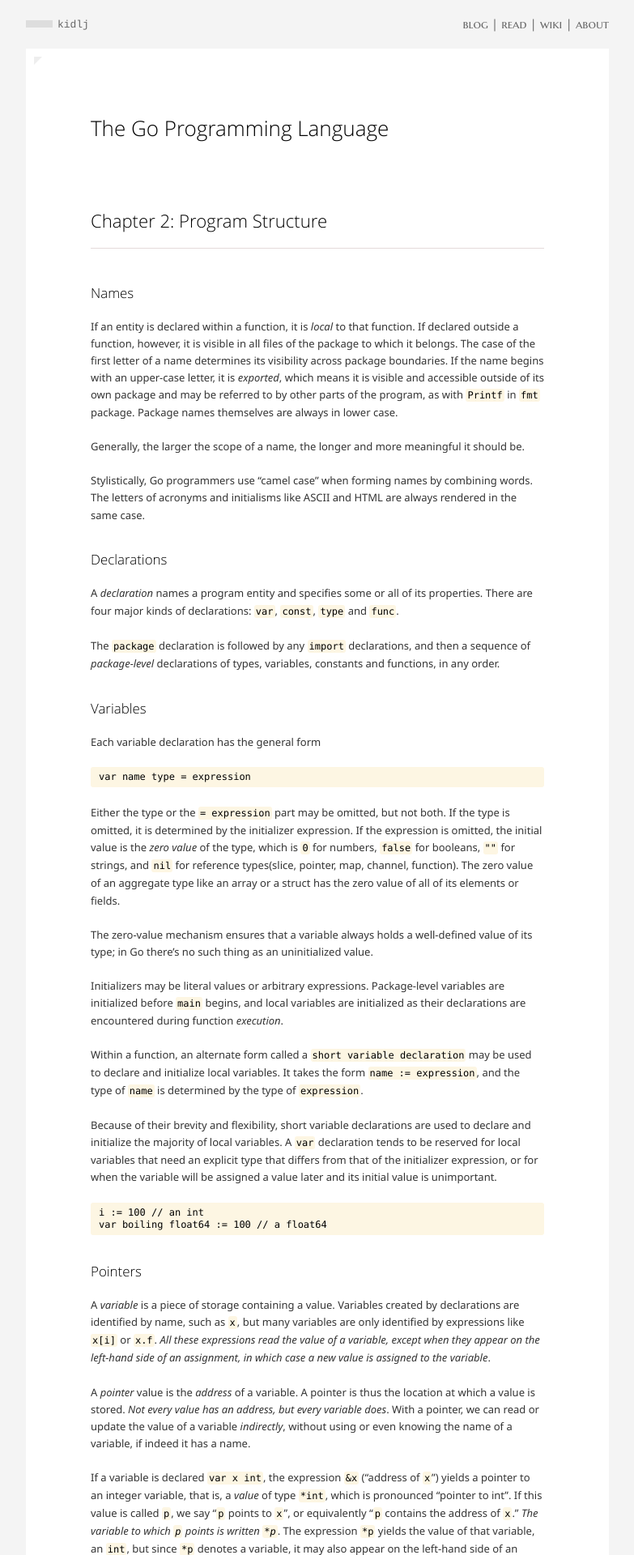
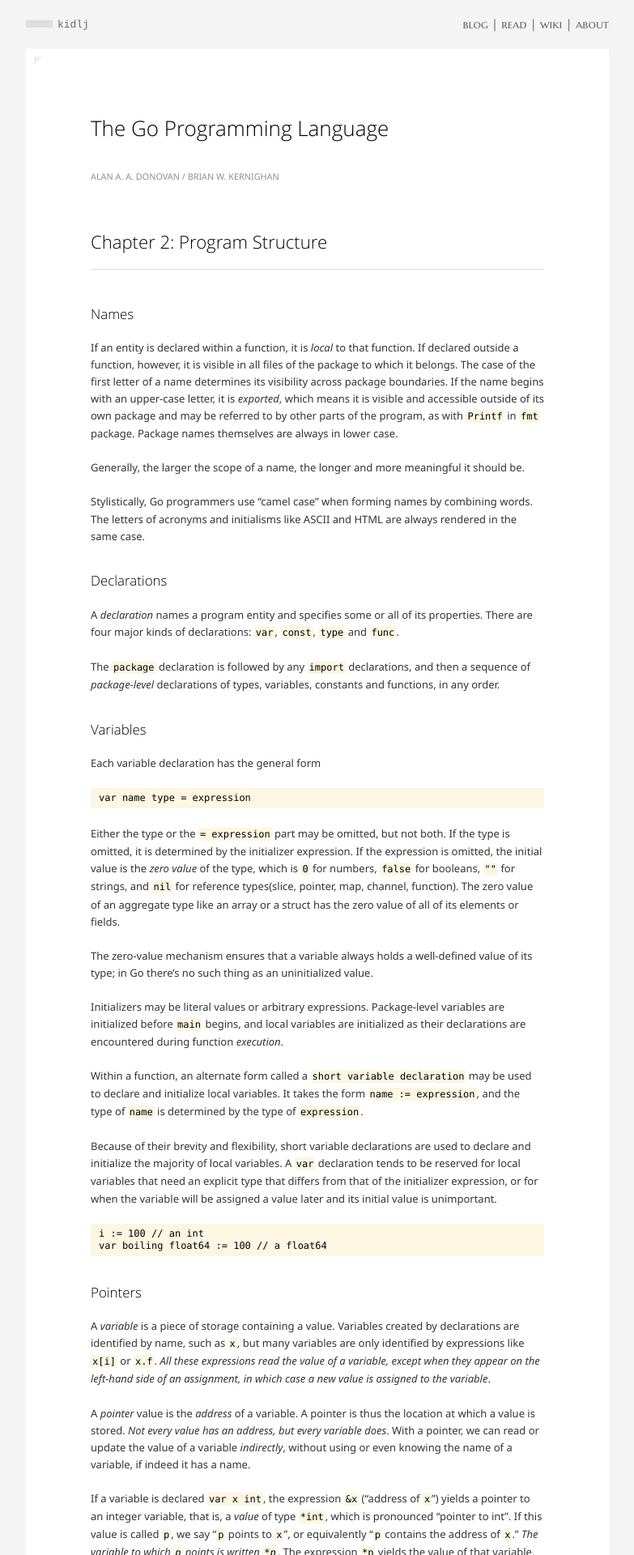
Before and after one commit to kidlj/awei, a Jekyll site: the page built from _read/the-go-programming-language.mkd, in a window 1280 px wide. Shown: the top 1920 px of the page at 81% size, without its empty margins (248-1031 px from the left). Built offline with Jekyll 4.4.1, drawn with Linux system fonts in a browser that asks for light colours.

Commit message:
add layout for read collection

```diff
--- a/_config.yml
+++ b/_config.yml
@@ -29,7 +29,7 @@
     path: ""
     type: "read"
   values:
-    layout: "wiki"
+    layout: "read"
 
 collections:
   wiki:
--- /dev/null
+++ b/_layouts/read.html
@@ -0,0 +1,15 @@
+---
+layout: main
+---
+
+<section class="content">
+	<article>
+		<div class="mark"></div>
+		<header>
+		<h1 class="post-title">{{ page.title }}</h1>
+		<small class="datetime muted">{{ page.author }}</small>
+		</header>
+		{{ content }}
+		{% include function.html %}
+	</article>
+</section>
--- a/css/style.css
+++ b/css/style.css
@@ -87,7 +87,7 @@
 			border-bottom: none; }
 		article header .post-title a:hover {
 			color: #BA2636; }
-		article header .datetime {
+		article header .datetime, article header .author {
 			text-transform: uppercase; }
 		article header h1 {
 			border-bottom: 0; }
```
Also changed, not shown: _layouts/howto.html (deleted, +0 -12 lines).
